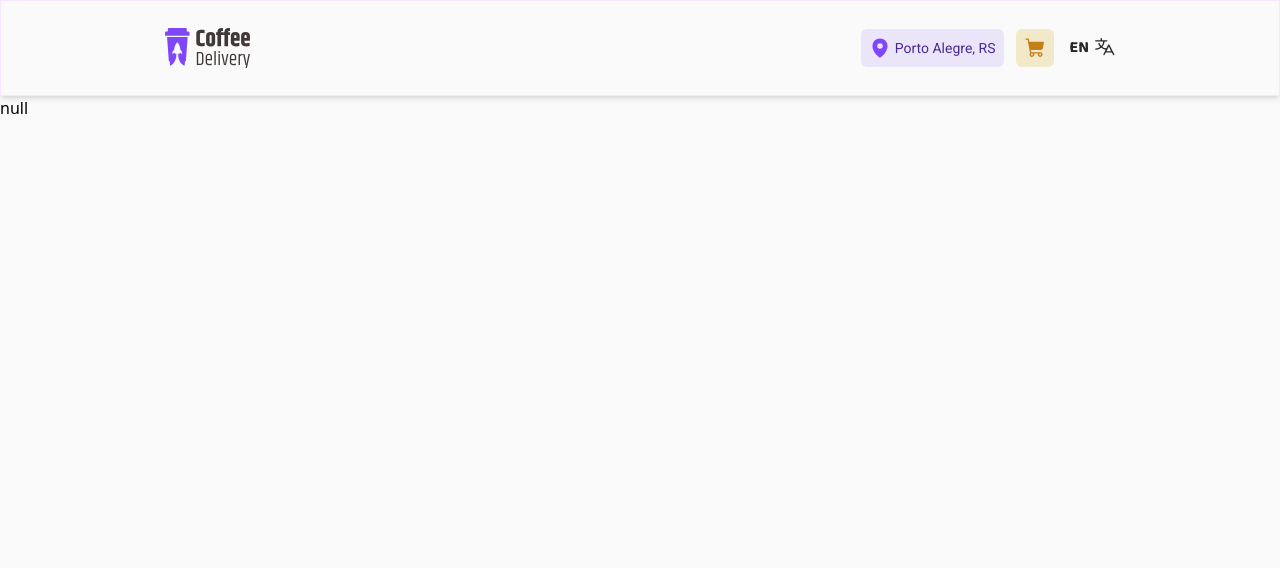
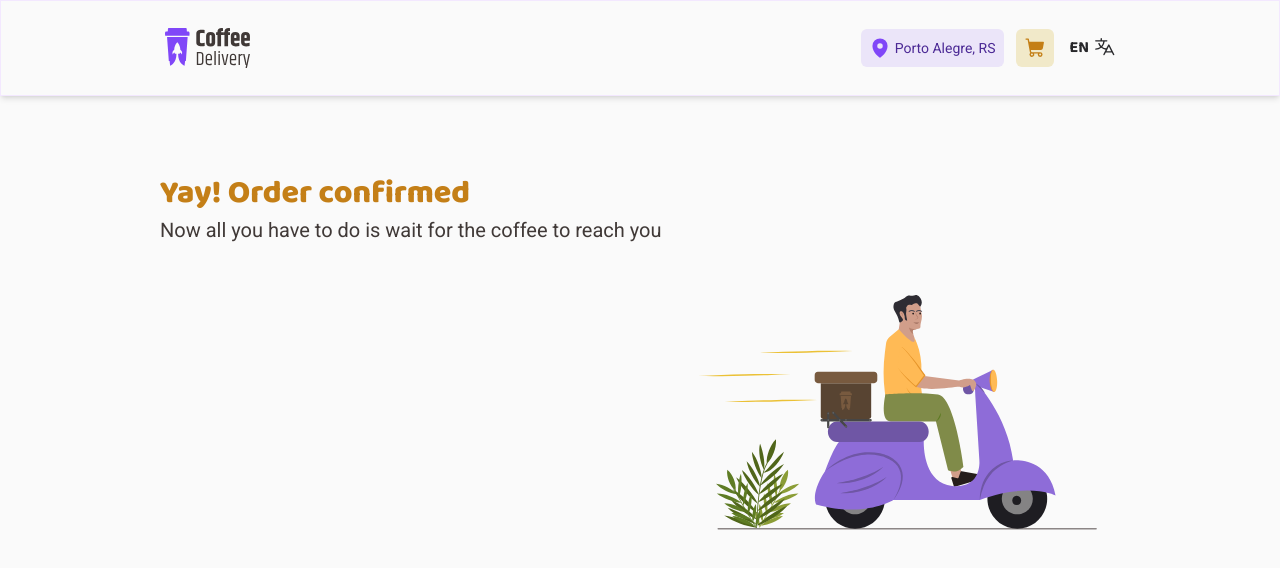
Before and after one commit to eddyyxxyy/coffee-delivery, a React (Vite) app: page /success in a window 1280 px wide. Shown: the top 568 px of the page. Built offline with nearby package versions, Linux system fonts and the light colour scheme.

Commit message:
feat(pages): :lipstick: starts to implement Success page UI

```diff
--- a/public/locales/en/translation.json
+++ b/public/locales/en/translation.json
@@ -66,5 +66,9 @@
   "cashPaymentType": "Cash",
   "totalOfItems": "Total items",
   "shippingTotal": "Shipping",
-  "confirmOrder": "Confirm order"
+  "confirmOrder": "Confirm order",
+  "noProductsInCheckout": "No coffee was selected",
+  "fillAllFieldsToConfirm": "You need to fulfill all fields to confirm your order",
+  "orderConfirmedWithSuccess": "Yay! Order confirmed",
+  "orderConfirmedWithSuccessSubtitle": "Now all you have to do is wait for the coffee to reach you"
 }
--- a/public/locales/pt/translation.json
+++ b/public/locales/pt/translation.json
@@ -66,5 +66,9 @@
   "cashPaymentType": "Dinheiro",
   "totalOfItems": "Total de itens",
   "shippingTotal": "Entrega",
-  "confirmOrder": "Confirmar pedido"
+  "confirmOrder": "Confirmar pedido",
+  "noProductsInCheckout": "Não foi selecionado nenhum café",
+  "fillAllFieldsToConfirm": "Você precisa completar todos os campos para confirmar seu pedido",
+  "orderConfirmedWithSuccess": "Uhu! Pedido confirmado",
+  "orderConfirmedWithSuccessSubtitle": "Agora é só aguardar que logo o café chegará até você"
 }
--- a/src/pages/Success/index.tsx
+++ b/src/pages/Success/index.tsx
@@ -1,9 +1,51 @@
 import { useContext } from "react";
+import { Helmet, HelmetProvider } from "react-helmet-async";
+import { useTranslation } from "react-i18next";
 
+import successPageDeliveryGuy from "../../assets/success-page-delivery-guy.svg";
 import { AppContext } from "../../contexts/AppContext";
 
 export function Success() {
   const { orderInfo } = useContext(AppContext);
+  const { t } = useTranslation();
 
-  return <h1>{JSON.stringify(orderInfo)}</h1>;
+  return (
+    <>
+      <HelmetProvider>
+        <Helmet>
+          <title>{t("homeTitle")}</title>
+          <meta name="description" content={t("homeMetaDesc")} />
+          <meta
+            property="og:title"
+            content="Coffee Delivery - Special and Unique | eddyyxxyy"
+          />
+          <meta
+            property="og:description"
+            content="Discover Coffee Delivery, our fictitious coffee platform! Get to know our coffees and fall in love with our selection. Try buying coffee with us!"
+          />
+          <meta name="robots" content="noindex,nofollow"></meta>
+          <link rel="canonical" href="https://www.tobeimplemented.com" />
+        </Helmet>
+      </HelmetProvider>
+
+      <main className="flex-grow overflow-y-auto px-4 pb-24 font-sans-r md:px-14 lg:px-36">
+        <div className="px-4 pt-7 md:pt-14 lg:pt-20">
+          <h1 className="font-sans-b text-2xl font-extrabold text-product-yellow-dark md:text-3xl lg:text-[2rem]">
+            {t("orderConfirmedWithSuccess")}
+          </h1>
+          <p className="mb-10 mt-1 text-base text-base-subtitle md:text-xl">
+            {t("orderConfirmedWithSuccessSubtitle")}
+          </p>
+          <div className="grid grid-cols-1 gap-y-9 md:gap-y-16 lg:grid lg:grid-cols-2 lg:gap-x-24">
+            <div className="grid grid-rows-3 gap-y-8">
+              <div className="flex items-center gap-3"></div>
+            </div>
+            <div>
+              <img src={successPageDeliveryGuy} alt="" />
+            </div>
+          </div>
+        </div>
+      </main>
+    </>
+  );
 }
```
Also changed, not shown: src/assets/success-page-delivery-guy.svg (added).
